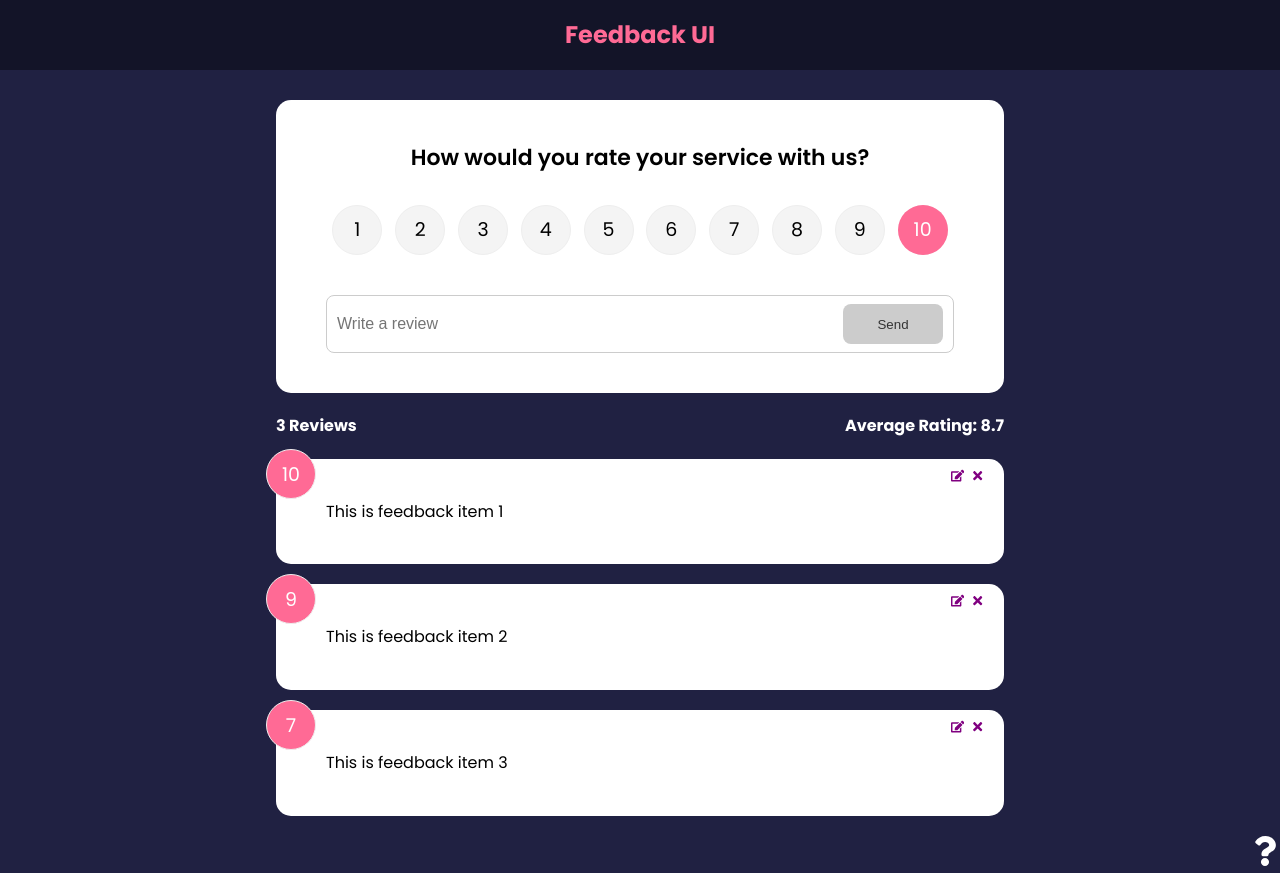
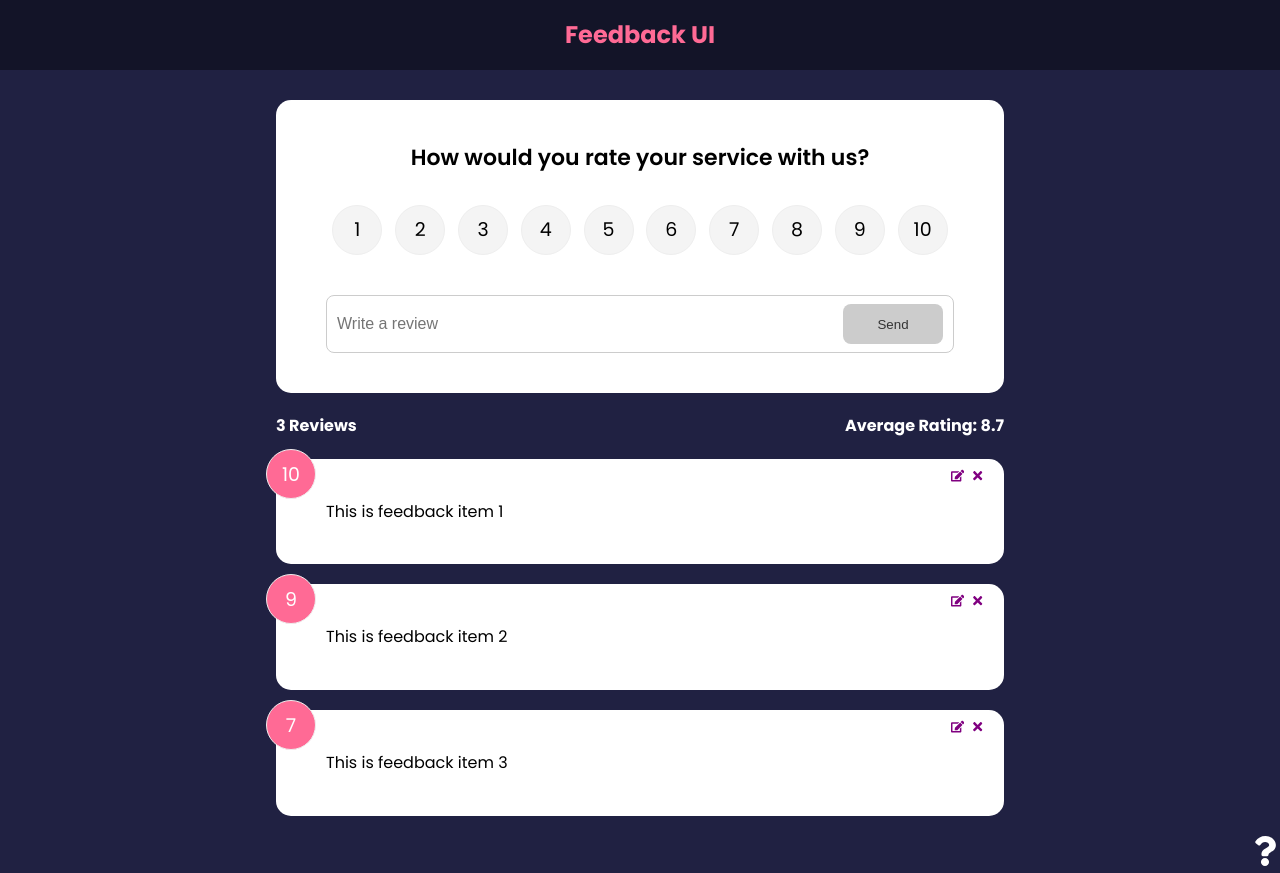
Before and after one commit to Novailoveyou/u-tm-react-feedback-ui, a React (Create React App) app: page / in a window 1280 px wide. Built offline with nearby package versions, Linux system fonts and the light colour scheme.

Commit message:
side effects with useEffect

```diff
--- a/src/components/FeedbackForm.jsx
+++ b/src/components/FeedbackForm.jsx
@@ -1,4 +1,4 @@
-import { useState, useContext } from 'react'
+import { useState, useContext, useEffect } from 'react'
 import RatingSelect from './RatingSelect'
 import Card from './shared/Card'
 import Button from './shared/Button'
@@ -10,7 +10,15 @@
   const [btnDisabled, setBtnDisabled] = useState(true)
   const [message, setMessage] = useState('')
 
-  const { addFeedback } = useContext(FeedbackContext)
+  const { addFeedback, feedbackEdit } = useContext(FeedbackContext)
+
+  useEffect(() => {
+    if (feedbackEdit.edit) {
+      setBtnDisabled(false)
+      setText(feedbackEdit.item.text)
+      setRating(feedbackEdit.item.rating)
+    }
+  }, [feedbackEdit])
 
   const handleTextChange = e => {
     if (text === '') {
--- a/src/components/RatingSelect.jsx
+++ b/src/components/RatingSelect.jsx
@@ -1,7 +1,14 @@
-import { useState } from 'react'
+import { useState, useContext, useEffect } from 'react'
+import FeedbackContext from '../context/FeedbackContext'
 
 const RatingSelect = ({ select }) => {
   const [selected, setSelected] = useState(10)
+
+  const { feedbackEdit } = useContext(FeedbackContext)
+
+  useEffect(() => {
+    setSelected(feedbackEdit.item.rating)
+  }, [feedbackEdit])
 
   const handleChange = e => {
     setSelected(+e.currentTarget.value)
--- a/src/context/FeedbackContext.js
+++ b/src/context/FeedbackContext.js
@@ -51,7 +51,8 @@
         feedback,
         addFeedback,
         deleteFeedback,
-        editFeedback
+        editFeedback,
+        feedbackEdit
       }}>
       {children}
     </FeedbackContext.Provider>
```
